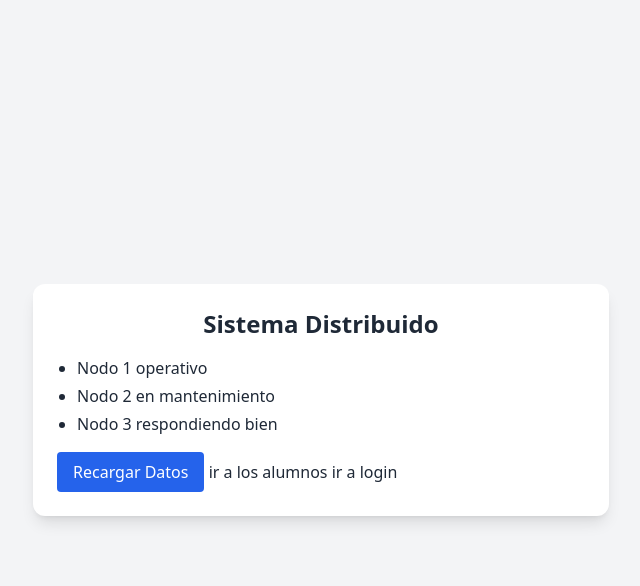
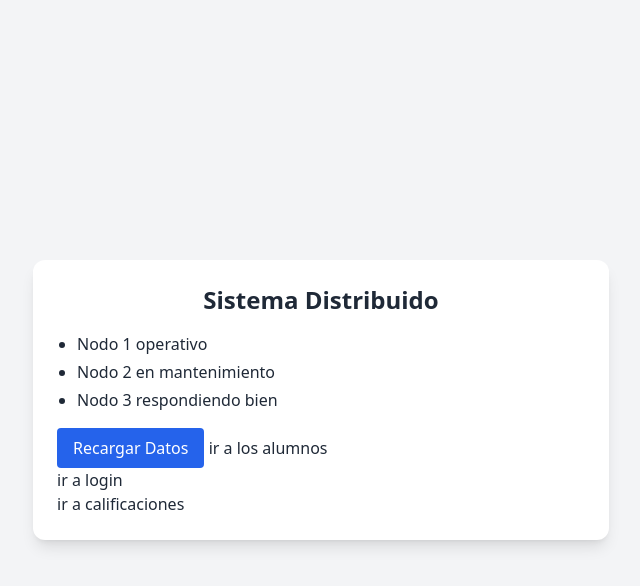
Before and after one commit to Luis-Inzunza/Gestion-de-Calificaciones, a PHP site: page / in a window 1280 px wide. Shown: the top 586 px of the page, without its empty margins (319-959 px from the left). Run offline with PHP 8.4, Linux system fonts and the light colour scheme; the visitor is signed in with stand-in values (Sample User, id 1); some libraries are stand-ins or nearby versions.

Commit message:
feat: ir a califiaciones secccion

```diff
--- a/index.php
+++ b/index.php
@@ -29,7 +29,10 @@ if (!isset($_SESSION['logged_in']) || $_SESSION['logged_in'] !== true) {
       Recargar Datos
     </button>
     <a href="./pages/alumnos.php">ir a los alumnos</a>
+    <br>
     <a href="./pages/login/login.php">ir a login</a>
+    <br>
+    <a href="./pages/pages/calificaciones.php">ir a calificaciones</a>
   </div>
 
   <script>
```
